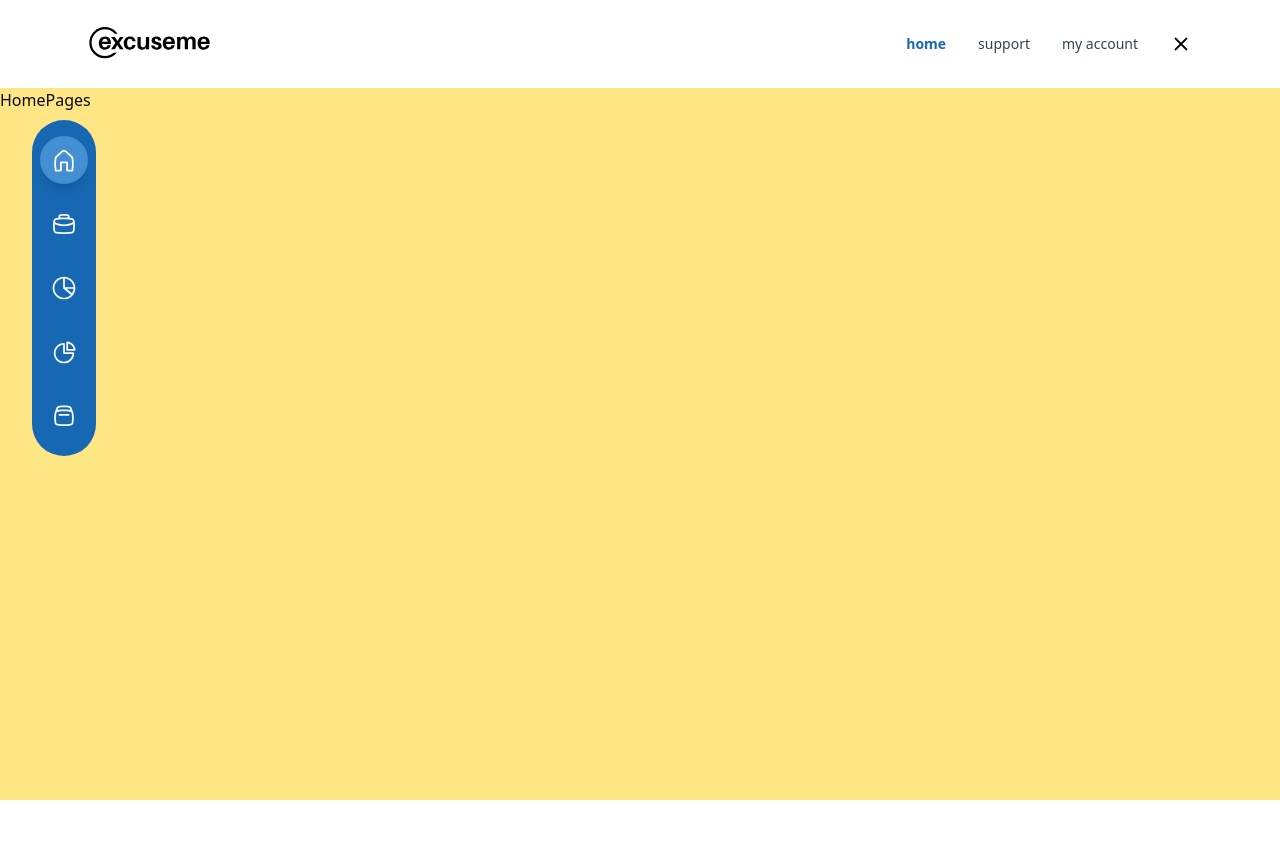
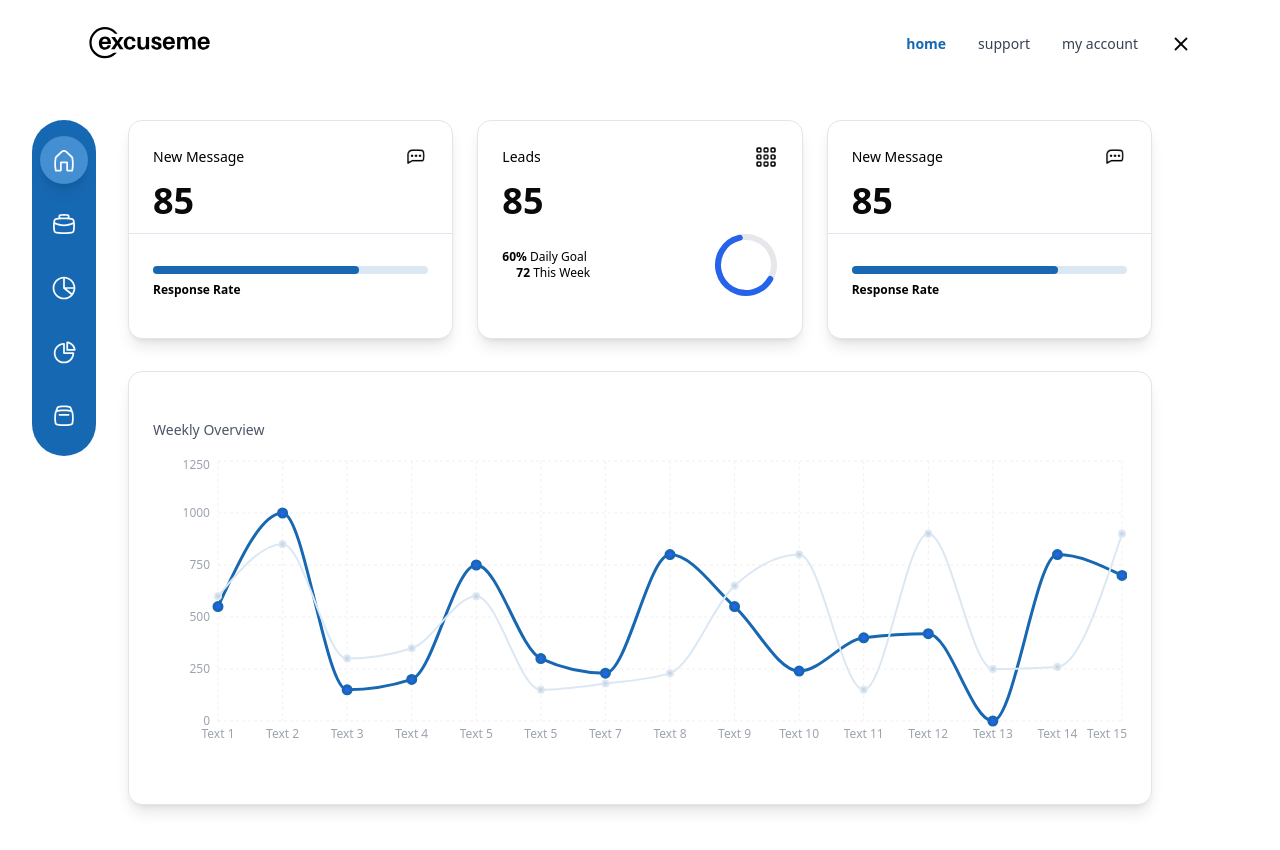
Before and after one commit to radenmasabdul/excuseme-app, a React (Vite) app: page / in a window 1280 px wide. Shown: the top 850 px of the page. Before the commit the page ends 800 px from the top, so only its background shows below. Built offline with nearby package versions, Linux system fonts and the light colour scheme.

Commit message:
feat(dashboard): Add Dashboard concepts

```diff
--- /dev/null
+++ b/src/components/card/CircleProgressCard.tsx
@@ -0,0 +1,79 @@
+import { Card, CardContent } from "@/components/ui/card";
+import { Tooltip, TooltipContent, TooltipTrigger } from "@/components/ui/tooltip";
+import appIcon from "../../assets/apps.png"
+
+type CircularProgressCardProps = {
+  title: string;
+  value: number;
+  progress: number;
+  weekly: number;
+  dailyGoal: number;
+};
+
+function CirleProgressCard({ title, value, progress, weekly, dailyGoal }: CircularProgressCardProps) {
+  const radius = 28;
+  const circumference = 2 * Math.PI * radius;
+  const dashOffset = circumference * (1 - progress / 100);
+
+  return (
+    <Card className="shadow-lg hover:shadow-xl transition-shadow">
+      <CardContent>
+        <div className="flex items-center justify-between">
+          <h3 className="text-sm font-light text-black">{title}</h3>
+          <img src={appIcon} alt="app icon" className="w-6 h-6" />
+        </div>
+
+        <div className="text-4xl font-bold my-3">{value}</div>
+
+        <div className="flex justify-between items-center">
+          <div>
+            <p className="text-xs text-black font-bold">{dailyGoal}%
+              <span className="text-xs font-light text-black"> Daily Goal</span>
+            </p>
+            <p className="text-xs text-black font-bold ml-3.5">{weekly}
+              <span className="text-xs font-light text-black"> This Week</span>
+            </p>
+          </div>
+
+          <Tooltip>
+            <TooltipTrigger asChild>
+              <div className="relative w-16 h-16 cursor-pointer">
+                <svg className="w-16 h-16 transform rotate-30">
+                  <circle
+                    cx="32"
+                    cy="32"
+                    r={radius}
+                    stroke="#e5e7eb"
+                    strokeWidth="6"
+                    fill="none"
+                  />
+
+                  <circle
+                    cx="32"
+                    cy="32"
+                    r={radius}
+                    stroke="#2563eb"
+                    strokeWidth="6"
+                    fill="none"
+                    strokeDasharray={`${circumference}`}
+                    strokeDashoffset={dashOffset}
+                    strokeLinecap="round"
+                  />
+                </svg>
+                <div className="absolute inset-0 flex items-center justify-center md:hidden">
+                  <span className="text-xs font-bold">{progress}%</span>
+                </div>
+              </div>
+            </TooltipTrigger>
+            <TooltipContent className="hidden md:block">
+              <p>{progress}%</p>
+            </TooltipContent>
+          </Tooltip>
+
+        </div>
+      </CardContent>
+    </Card>
+  );
+}
+
+export default CirleProgressCard;
--- /dev/null
+++ b/src/components/card/LineChart.tsx
@@ -0,0 +1,57 @@
+import { Card, CardContent } from "@/components/ui/card";
+import {
+  LineChart,
+  Line,
+  XAxis,
+  YAxis,
+  CartesianGrid,
+  ResponsiveContainer,
+} from "recharts";
+
+type LineChartCardProps = {
+  data: { name: string; value1: number; value2: number }[];
+  title?: string;
+};
+
+function LineChartCard({ data, title }: LineChartCardProps) {
+  return (
+    <Card className="shadow-lg w-full">
+      <CardContent className="p-6">
+        {title && <h3 className="text-sm font-medium text-gray-600 mb-4">{title}</h3>}
+        <ResponsiveContainer width="100%" height={300}>
+          <LineChart data={data}>
+            <CartesianGrid strokeDasharray="3 3" stroke="#f0f0f0"/>
+            <XAxis
+              dataKey="name"
+              axisLine={false}
+              tickLine={false}
+              tick={{ fill: "#9ca3af", fontSize: 12 }}
+            />
+            <YAxis
+              axisLine={false}
+              tickLine={false}
+              tick={{ fill: "#9ca3af", fontSize: 12 }}
+              ticks={[0, 250, 500, 750, 1000, 1250]}
+            />
+            <Line
+              type="monotone"
+              dataKey="value1"
+              stroke="#1767B2"
+              strokeWidth={3}
+              dot={{ fill: "#2563eb", r: 4 }}
+            />
+            <Line
+              type="monotone"
+              dataKey="value2"
+              stroke="#DBE8F4"
+              strokeWidth={2}
+              dot={{ fill: "#cbd5e1", r: 3 }}
+            />
+          </LineChart>
+        </ResponsiveContainer>
+      </CardContent>
+    </Card>
+  );
+}
+
+export default LineChartCard;
--- /dev/null
+++ b/src/components/card/ProgressCard.tsx
@@ -0,0 +1,49 @@
+import { Card, CardContent } from "@/components/ui/card";
+import { Tooltip, TooltipTrigger, TooltipContent } from "@/components/ui/tooltip";
+import chatIcon from "../../assets/chat.png";
+
+type ProgressCardProps = {
+  title: string;
+  value: number;
+  progressLabel: string;
+  progressValue: number;
+};
+
+function ProgressCard({ title, value, progressLabel, progressValue }: ProgressCardProps) {
+  return (
+    <Card className="shadow-lg hover:shadow-xl transition-shadow">
+      <CardContent>
+        <div className="flex items-center justify-between">
+          <h3 className="text-sm font-light text-black">{title}</h3>
+          <img src={chatIcon} alt="chat icon" className="w-6 h-6" />
+        </div>
+
+        <div className="text-4xl font-bold my-3">{value}</div>
+
+        <div className="border-b border-[#DBE8F4] mb-4 -mx-6"></div>
+
+        <div className="space-y-2 py-4">
+          <Tooltip>
+            <TooltipTrigger asChild>
+              <div className="w-full bg-[#DBE8F4] rounded-full h-2 cursor-pointer">
+                <div
+                  className="bg-[#1767B2] h-2 rounded-full"
+                  style={{ width: `${progressValue}%` }}
+                ></div>
+              </div>
+            </TooltipTrigger>
+            <TooltipContent side="top">
+              {progressValue}%
+            </TooltipContent>
+          </Tooltip>
+
+          <div className="text-xs text-black font-bold text-left">
+            {progressLabel}
+          </div>
+        </div>
+      </CardContent>
+    </Card>
+  );
+}
+
+export default ProgressCard;
--- a/src/pages/home/Homepages.tsx
+++ b/src/pages/home/Homepages.tsx
@@ -1,7 +1,36 @@
+import ProgressCard from "../../components/card/ProgressCard";
+import CirleProgressCard from "@/components/card/CircleProgressCard";
+import LineChart from "@/components/card/LineChart";
+import { chartData } from "@/utils/chartData"
+
 function Homepages() {
   return (
-   <main className="min-h-full bg-amber-200">
-    <h1>HomePages</h1>
+    <main className="min-h-screen bg-white p-6 md:px-32 md:pt-8">
+      <div className="grid gap-6 sm:grid-cols-1 md:grid-cols-2 lg:grid-cols-3 mb-8">
+        <ProgressCard
+          title="New Message"
+          value={85}
+          progressLabel="Response Rate"
+          progressValue={75}
+        />
+
+        <CirleProgressCard
+          title="Leads"
+          value={85}
+          progress={63}
+          weekly={72}
+          dailyGoal={60}
+        />
+
+        <ProgressCard
+          title="New Message"
+          value={85}
+          progressLabel="Response Rate"
+          progressValue={75}
+        />
+      </div>
+
+      <LineChart data={chartData} title="Weekly Overview" />
     </main>
   )
 }
--- /dev/null
+++ b/src/utils/chartData.ts
@@ -0,0 +1,23 @@
+export interface ChartData {
+  name: string;
+  value1: number;
+  value2: number;
+}
+
+export const chartData: ChartData[] = [
+  { name: 'Text 1', value1: 550, value2: 600 },
+  { name: 'Text 2', value1: 1000, value2: 850 },
+  { name: 'Text 3', value1: 150, value2: 300 },
+  { name: 'Text 4', value1: 200, value2: 350 },
+  { name: 'Text 5', value1: 750, value2: 600 },
+  { name: 'Text 5', value1: 300, value2: 150 },
+  { name: 'Text 7', value1: 230, value2: 180 },
+  { name: 'Text 8', value1: 800, value2: 230 },
+  { name: 'Text 9', value1: 550, value2: 650 },
+  { name: 'Text 10', value1: 240, value2: 800 },
+  { name: 'Text 11', value1: 400, value2: 150 },
+  { name: 'Text 12', value1: 420, value2: 900 },
+  { name: 'Text 13', value1: 0, value2: 250 },
+  { name: 'Text 14', value1: 800, value2: 260 },
+  { name: 'Text 15', value1: 700, value2: 900 },
+];
```
